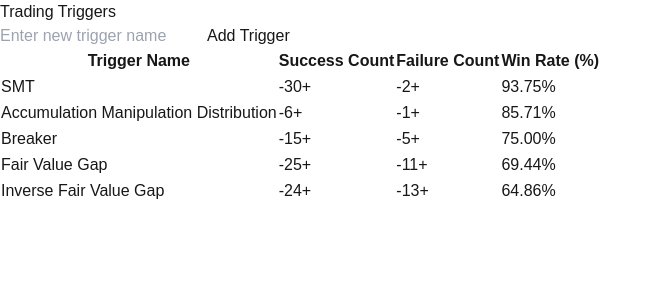
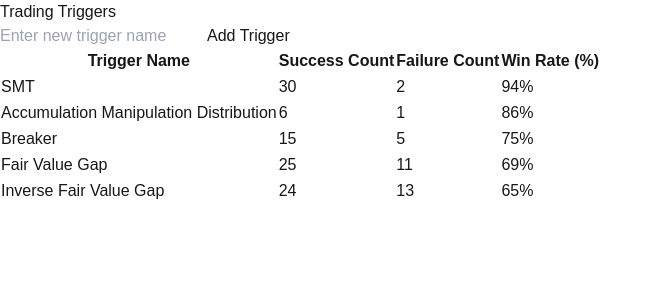
Before and after one commit to danieldenton/trading-journal, a Next.js app: page /triggers in a window 1280 px wide. Shown: the top 300 px of the page, without its empty margins (0-662 px from the left). Built offline with nearby package versions, Linux system fonts and the light colour scheme.

Commit message:
updated triggers page

```diff
--- a/src/app/lib/types.ts
+++ b/src/app/lib/types.ts
@@ -8,4 +8,5 @@ export type Trigger = {
   name: string;
   successCount: number;
   failureCount: number;
+  winRate: number | undefined
 };
--- a/src/app/triggers/page.tsx
+++ b/src/app/triggers/page.tsx
@@ -8,57 +8,38 @@ export default function TriggersPage() {
   const [triggers, setTriggers] = useState<Trigger[]>([]);
   const [newTriggerName, setNewTriggerName] = useState("");
 
-  // Gets existing triggers.
+  // Calculates win rate.
+  function calculateWinRate(
+    successCount: number,
+    failureCount: number
+  ): number {
+    const total = successCount + failureCount;
+    return total > 0 ? Math.round((successCount / total) * 100) : 0;
+  }
+
+  // Gets existing triggers and adds winRate key/value.
+  // TODO: This should be a GET call to the server.
   useEffect(() => {
-    setTriggers(placeholderTriggers);
+    const triggersWithWinRate = placeholderTriggers
+      .map((trigger) => ({
+        ...trigger,
+        winRate: calculateWinRate(trigger.successCount, trigger.failureCount),
+      }))
+      .sort((a, b) => b.winRate - a.winRate);
+    setTriggers(triggersWithWinRate);
   }, []);
 
-  // Adds triggers. Will need a post here.
+  // Adds triggers.
+  // TODO: This should be a POST call to the server.
   const addTrigger = () => {
     if (newTriggerName.trim() !== "") {
       setTriggers((prev) => [
         ...prev,
-        { name: newTriggerName, successCount: 0, failureCount: 0 },
+        { name: newTriggerName, successCount: 0, failureCount: 0, winRate: 0 },
       ]);
       setNewTriggerName("");
     }
   };
-
-  // Calculates win rate.
-  const calculateWinRate = (success: number, failure: number) => {
-    return failure === 0
-      ? 100
-      : ((success / (success + failure)) * 100).toFixed(2);
-  };
-
-  // We don't need to update the trigger count here.
-  const updateTriggerCount = (
-    index: number,
-    type: string,
-    operation: string
-  ) => {
-    setTriggers((prev) =>
-      prev.map((trigger, i) => {
-        if (i === index) {
-          const updatedCount =
-            operation === "increment"
-              ? trigger[type] + 1
-              : Math.max(trigger[type] - 1, 0);
-          return { ...trigger, [type]: updatedCount };
-        }
-        return trigger;
-      })
-    );
-  };
-
-  // We already claculated win rate, This is doing that twice basically.
-  const sortedTriggers = triggers
-    .map((trigger, index) => ({ ...trigger, originalIndex: index }))
-    .sort((a, b) => {
-      const winRateA = a.successCount / (a.successCount + a.failureCount || 1);
-      const winRateB = b.successCount / (b.successCount + b.failureCount || 1);
-      return winRateB - winRateA;
-    });
 
   return (
     <div className="p-6">
@@ -105,75 +86,23 @@ export default function TriggersPage() {
           </tr>
         </thead>
         <tbody>
-          {sortedTriggers.map(({ originalIndex, ...trigger }) => (
-            <tr key={originalIndex}>
+          {triggers.map((trigger, index) => (
+            <tr key={index}>
               <td className="border border-gray-300 px-4 py-2">
                 {trigger.name}
               </td>
               <td className="border border-gray-300 px-4 py-2 text-center">
                 <div className="flex items-center justify-center gap-2">
-                  <button
-                    onClick={() =>
-                      updateTriggerCount(
-                        originalIndex,
-                        "successCount",
-                        "decrement"
-                      )
-                    }
-                    className="bg-gray-300 text-gray-700 px-2 rounded"
-                  >
-                    -
-                  </button>
-                  {triggers[originalIndex].successCount}
-                  <button
-                    onClick={() =>
-                      updateTriggerCount(
-                        originalIndex,
-                        "successCount",
-                        "increment"
-                      )
-                    }
-                    className="bg-gray-300 text-gray-700 px-2 rounded"
-                  >
-                    +
-                  </button>
+                  {trigger.successCount}
                 </div>
               </td>
               <td className="border border-gray-300 px-4 py-2 text-center">
                 <div className="flex items-center justify-center gap-2">
-                  <button
-                    onClick={() =>
-                      updateTriggerCount(
-                        originalIndex,
-                        "failureCount",
-                        "decrement"
-                      )
-                    }
-                    className="bg-gray-300 text-gray-700 px-2 rounded"
-                  >
-                    -
-                  </button>
-                  {triggers[originalIndex].failureCount}
-                  <button
-                    onClick={() =>
-                      updateTriggerCount(
-                        originalIndex,
-                        "failureCount",
-                        "increment"
-                      )
-                    }
-                    className="bg-gray-300 text-gray-700 px-2 rounded"
-                  >
-                    +
-                  </button>
+                  {trigger.failureCount}
                 </div>
               </td>
               <td className="border border-gray-300 px-4 py-2 text-center">
-                {calculateWinRate(
-                  triggers[originalIndex].successCount,
-                  triggers[originalIndex].failureCount
-                )}
-                %
+                {trigger.winRate}%
               </td>
             </tr>
           ))}
```
Also changed, not shown: src/app/components/check-box-list-item.tsx (deleted), src/app/login-form.tsx (renamed from src/app/components/login-form.tsx), src/app/trade/check-box-list-item.tsx (added).
